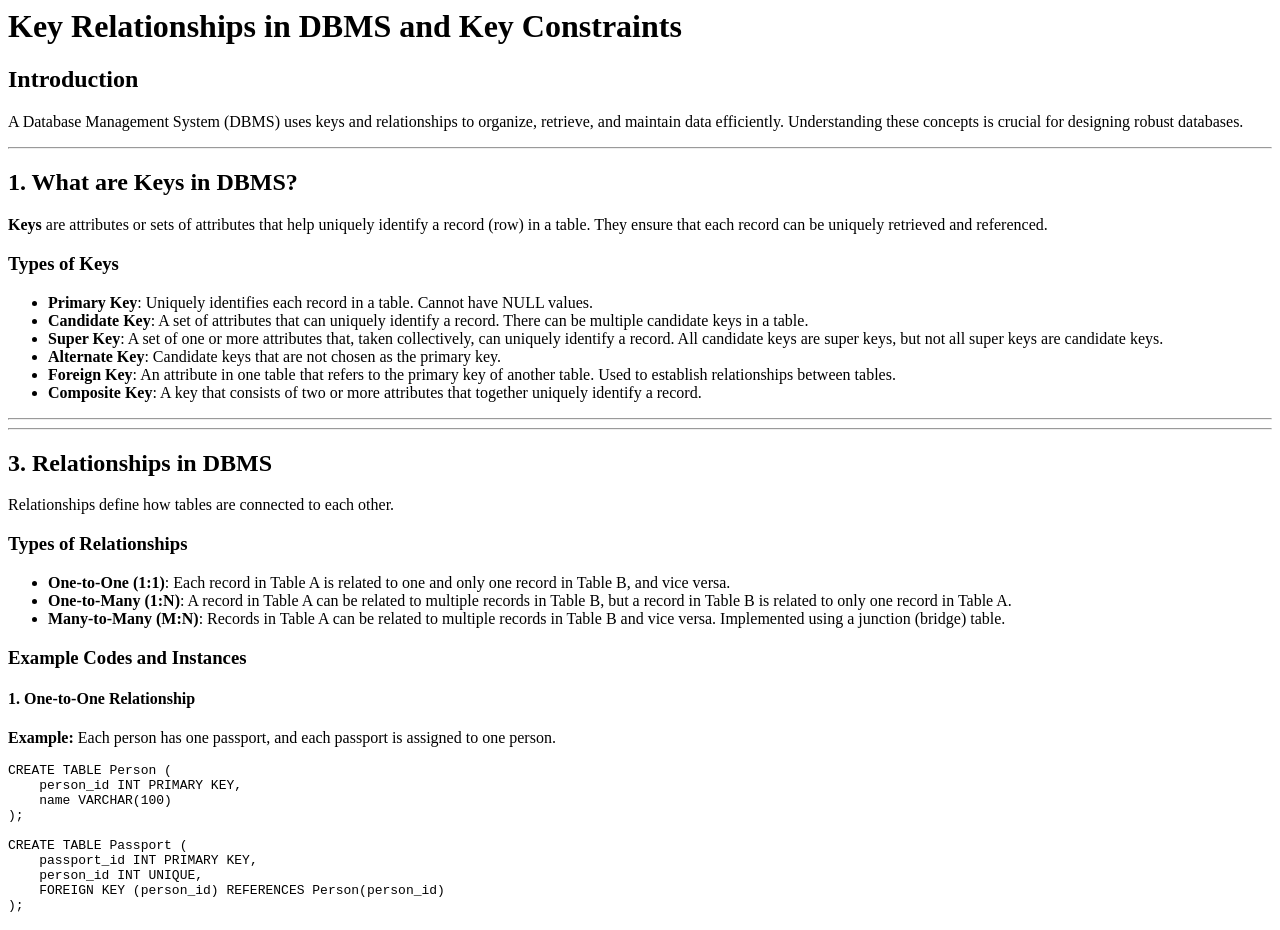
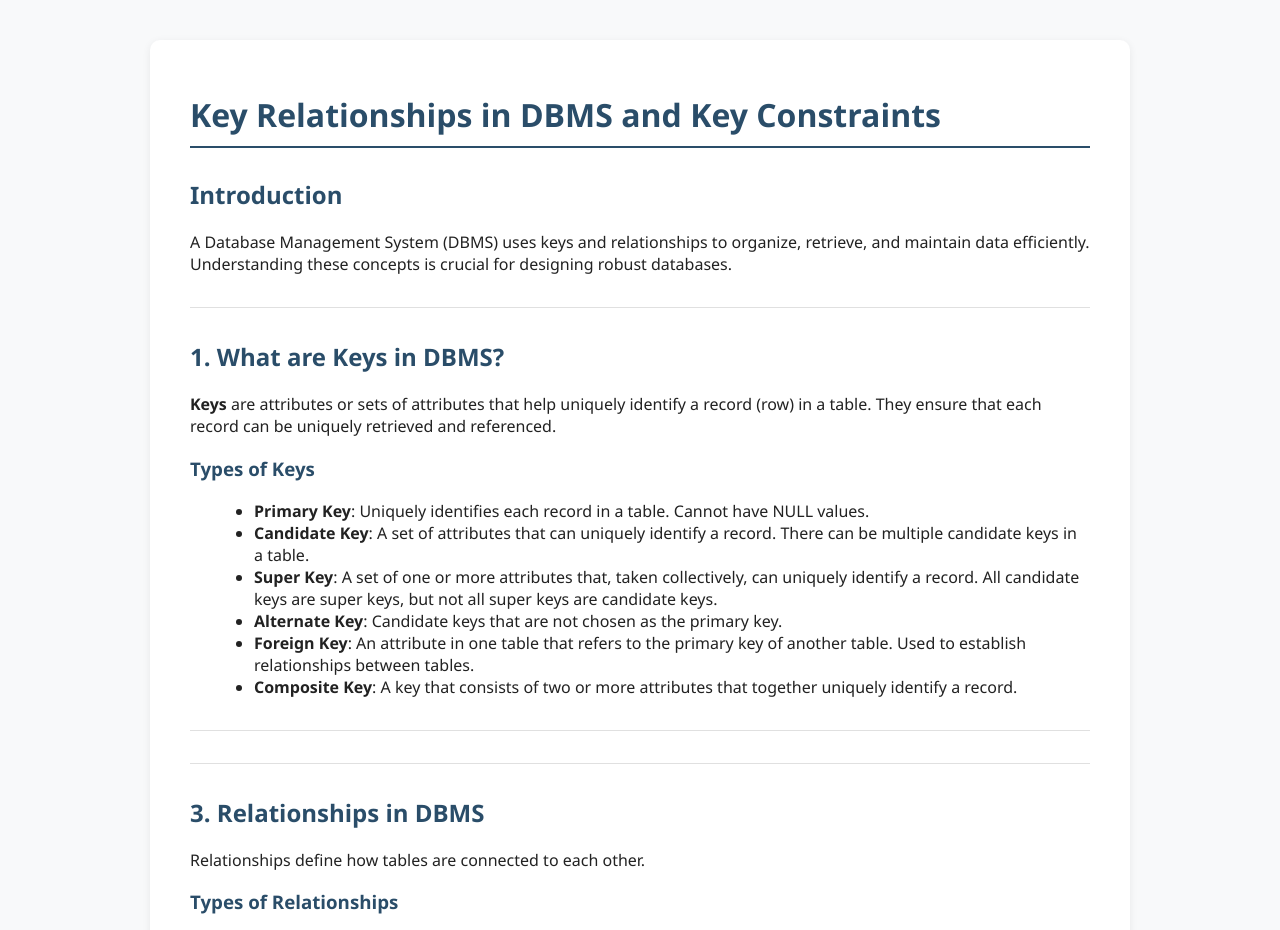
Before and after one commit to chepkuruiprudence/Relationships-in-DBMS, a plain HTML site: page index.html in a window 1280 px wide. Shown: the top 930 px of the page. Drawn offline with Linux system fonts and the light colour scheme.

```diff
--- a/index.html
+++ b/index.html
@@ -1,3 +1,12 @@
+<!DOCTYPE html>
+<html lang="en">
+<head>
+  <meta charset="UTF-8">
+  <title>Key Relationships in DBMS and Key Constraints</title>
+  <link rel="stylesheet" href="style.css">
+</head>
+<body>
+  <main class="container">
     <h1 id="key-relationships-in-dbms-and-key-constraints">Key Relationships in DBMS and Key Constraints</h1>
     <h2 id="introduction">Introduction</h2>
     <p>A Database Management System (DBMS) uses keys and relationships to organize, retrieve, and maintain data efficiently. Understanding these concepts is crucial for designing robust databases.</p>
@@ -78,3 +87,6 @@
     </ul>
     <hr />
     <p><em>Prepared for: Presentation on Key Relationships and Key Constraints in DBMS</em></p>
+  </main>
+</body>
+</html>
--- /dev/null
+++ b/style.css
@@ -0,0 +1,85 @@
+body {
+  font-family: 'Segoe UI', Arial, sans-serif;
+  background: #f8f9fa;
+  color: #222;
+  margin: 0;
+  padding: 0;
+}
+
+main, .container {
+  max-width: 900px;
+  margin: 40px auto;
+  background: #fff;
+  border-radius: 10px;
+  box-shadow: 0 2px 8px rgba(0,0,0,0.07);
+  padding: 32px 40px;
+}
+
+h1, h2, h3, h4 {
+  color: #2a4d69;
+}
+
+h1 {
+  border-bottom: 2px solid #2a4d69;
+  padding-bottom: 10px;
+  margin-bottom: 30px;
+}
+
+hr, .divider {
+  border: none;
+  border-top: 1px solid #e0e0e0;
+  margin: 32px 0;
+}
+
+pre, code {
+  background: #f4f4f4;
+  color: #1a1a1a;
+  border-radius: 5px;
+  padding: 2px 6px;
+  font-size: 1em;
+}
+
+pre {
+  padding: 16px;
+  overflow-x: auto;
+}
+
+table {
+  border-collapse: collapse;
+  width: 100%;
+  margin: 24px 0;
+  background: #fafbfc;
+}
+
+table th, table td {
+  border: 1px solid #d1d5db;
+  padding: 10px 16px;
+  text-align: left;
+}
+
+table th {
+  background: #e3eafc;
+  color: #2a4d69;
+}
+
+ul, ol {
+  margin-left: 24px;
+}
+
+.markdown-diagram {
+  font-family: 'Fira Mono', 'Consolas', monospace;
+  background: #f4f4f4;
+  border-radius: 6px;
+  padding: 12px 18px;
+  margin: 18px 0;
+  display: inline-block;
+}
+
+@media (max-width: 600px) {
+  main, .container {
+    padding: 10px 2vw;
+  }
+  table th, table td {
+    padding: 6px 4px;
+  }
+}
```
Lines whose indentation alone changed are shown as unchanged.
